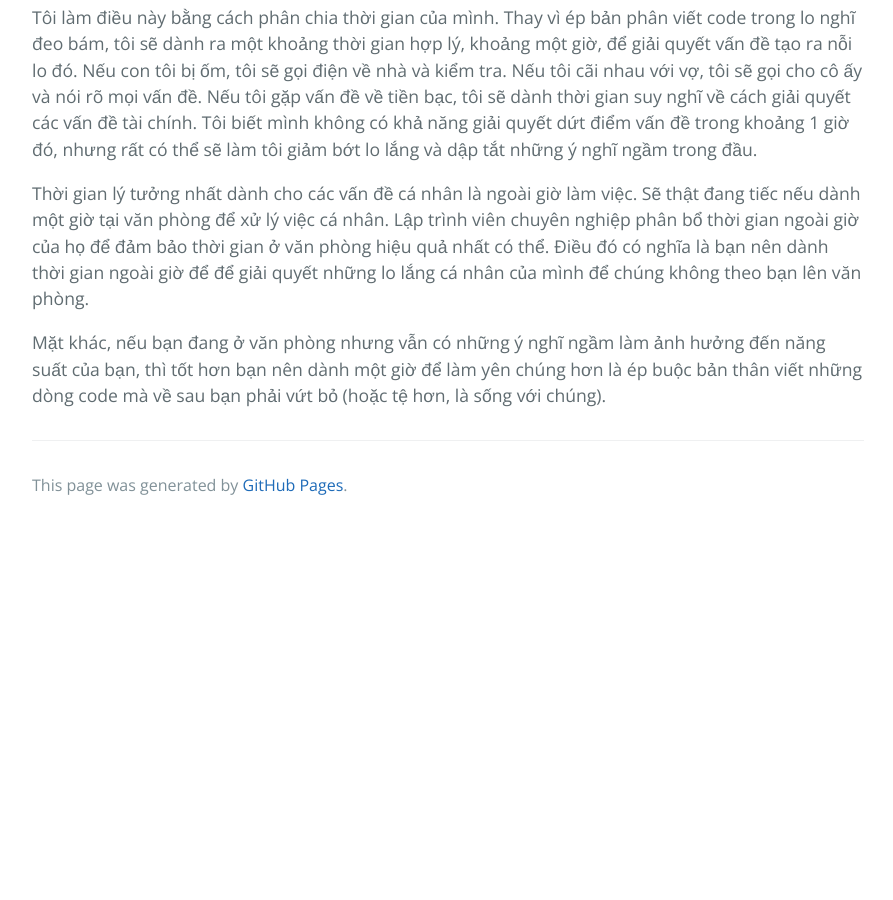
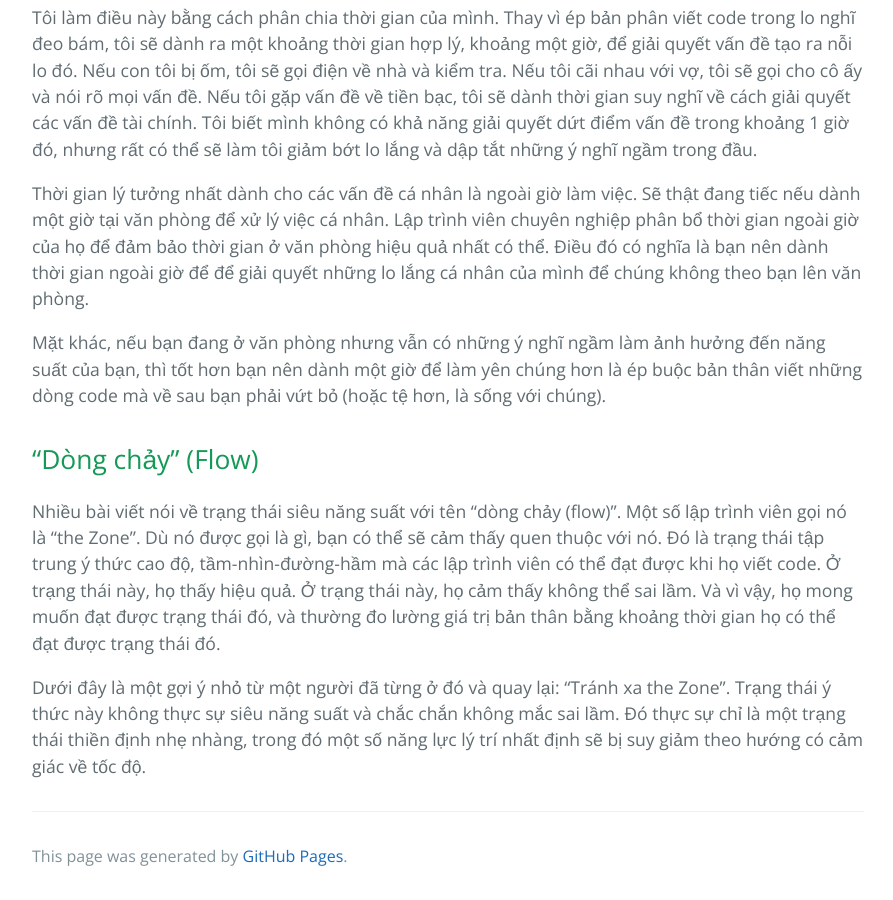
Before and after one commit to HaiBV/haibv.github.io, a Jekyll site: the page built from clean-coder/chapter-4-coding.md, in a window 1280 px wide and 900 px high, scrolled down 3445 px. Shown: the whole window, without its empty margins (192-1085 px from the left). Built offline with Jekyll 4.4.1, drawn with Linux system fonts in a browser that asks for light colours; our own code applies the rules of GitHub Pages for plain Markdown files; before the commit the page ends 3974 px from its top, so only the background shows below that.

Commit message:
Book - The Clean Coder - Chapter 4 - Coding

```diff
--- a/clean-coder/chapter-4-coding.md
+++ b/clean-coder/chapter-4-coding.md
@@ -65,3 +65,9 @@ Tôi làm điều này bằng cách phân chia thời gian của mình. Thay vì
 Thời gian lý tưởng nhất dành cho các vấn đề cá nhân là ngoài giờ làm việc. Sẽ thật đang tiếc nếu dành một giờ tại văn phòng để xử lý việc cá nhân. Lập trình viên chuyên nghiệp phân bổ thời gian ngoài giờ của họ để đảm bảo thời gian ở văn phòng hiệu quả nhất có thể. Điều đó có nghĩa là bạn nên dành thời gian ngoài giờ để để giải quyết những lo lắng cá nhân của mình để chúng không theo bạn lên văn phòng.
 
 Mặt khác, nếu bạn đang ở văn phòng nhưng vẫn có những ý nghĩ ngầm làm ảnh hưởng đến năng suất của bạn, thì tốt hơn bạn nên dành một giờ để làm yên chúng hơn là ép buộc bản thân viết những dòng code mà về sau bạn phải vứt bỏ (hoặc tệ hơn, là sống với chúng).
+
+## "Dòng chảy" (Flow)
+
+Nhiều bài viết nói về trạng thái siêu năng suất với tên "dòng chảy (flow)". Một số lập trình viên gọi nó là "the Zone". Dù nó được gọi là gì, bạn có thể sẽ cảm thấy quen thuộc với nó. Đó là trạng thái tập trung ý thức cao độ, tầm-nhìn-đường-hầm mà các lập trình viên có thể đạt được khi họ viết code. Ở trạng thái này, họ thấy hiệu quả. Ở trạng thái này, họ cảm thấy không thể sai lầm. Và vì vậy, họ mong muốn đạt được trạng thái đó, và thường đo lường giá trị bản thân bằng khoảng thời gian họ có thể đạt được trạng thái đó.
+
+Dưới đây là một gợi ý nhỏ từ một người đã từng ở đó và quay lại: "Tránh xa the Zone". Trạng thái ý thức này không thực sự siêu năng suất và chắc chắn không mắc sai lầm. Đó thực sự chỉ là một trạng thái thiền định nhẹ nhàng, trong đó một số năng lực lý trí nhất định sẽ bị suy giảm theo hướng có cảm giác về tốc độ.
```
